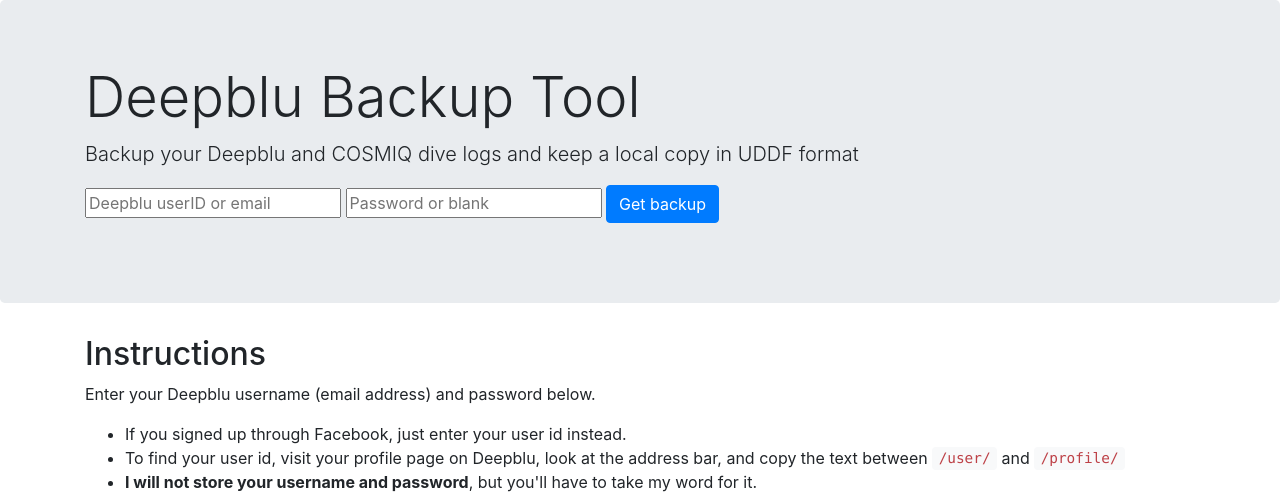
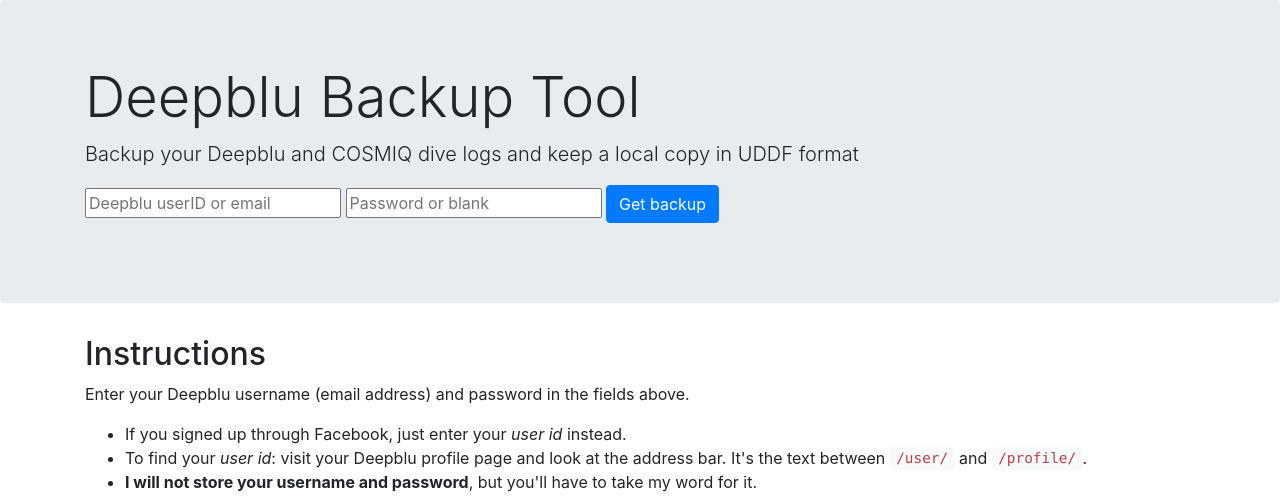
Before and after one commit to bluppfisk/deepblu-tools, a PHP site: page / in a window 1280 px wide. Shown: the top 497 px of the page. Run offline with PHP 8.4, Linux system fonts and the light colour scheme; data that the repository does not hold is empty.

Commit message:
web changes

```diff
--- a/index.php
+++ b/index.php
@@ -57,10 +57,10 @@
 		</div>
 		<div class="container">
 			<h2>Instructions</h2>
-			<p>Enter your Deepblu username (email address) and password below.</p>
+			<p>Enter your Deepblu username (email address) and password in the fields above.</p>
 			<ul>
-				<li>If you signed up through Facebook, just enter your user id instead.</li>
-				<li>To find your user id, visit your profile page on Deepblu, look at the address bar, and copy the text between <code>/user/</code> and <code>/profile/</code>
+				<li>If you signed up through Facebook, just enter your <em>user id</em> instead.</li>
+				<li>To find your <em>user id</em>: visit your Deepblu profile page and look at the address bar. It's the text between <code>/user/</code> and <code>/profile/</code>.
 				<li><strong>I will not store your username and password</strong>, but you'll have to take my word for it.</li>
 				<li>If you don't trust me, enter only your user id or download <a href="https://github.com/bluppfisk/deepblu-tools">Deepblu Backup Tool source code</a> and run it yourself.</li>
 			</ul>
@@ -70,7 +70,7 @@
 		</div>
 	</main>
 	<footer class="container">
-		<p class="small">Questions to <a href="mailto:sander.vandemoortel@gmail.com">sander.vandemoortel@gmail.com</a> | <a href="https://github.com/bluppfisk/deepblu-tools">View source code at Github</a> | <a href="https://www.paypal.me/sandervdm?locale.x=en_US&country.x=DE"><img src="https://www.paypalobjects.com/en_US/i/btn/btn_donate_SM.gif"/></a></p>
+		<p class="small">Inquiries to <a href="mailto:sander.vandemoortel@gmail.com">sander.vandemoortel@gmail.com</a> | <a href="https://github.com/bluppfisk/deepblu-tools">View source code at Github</a> | <a href="https://www.paypal.me/sandervdm?locale.x=en_US&country.x=DE"><img src="https://www.paypalobjects.com/en_US/i/btn/btn_donate_SM.gif"/></a></p>
 	</footer>
 </body>
 </html>
```
